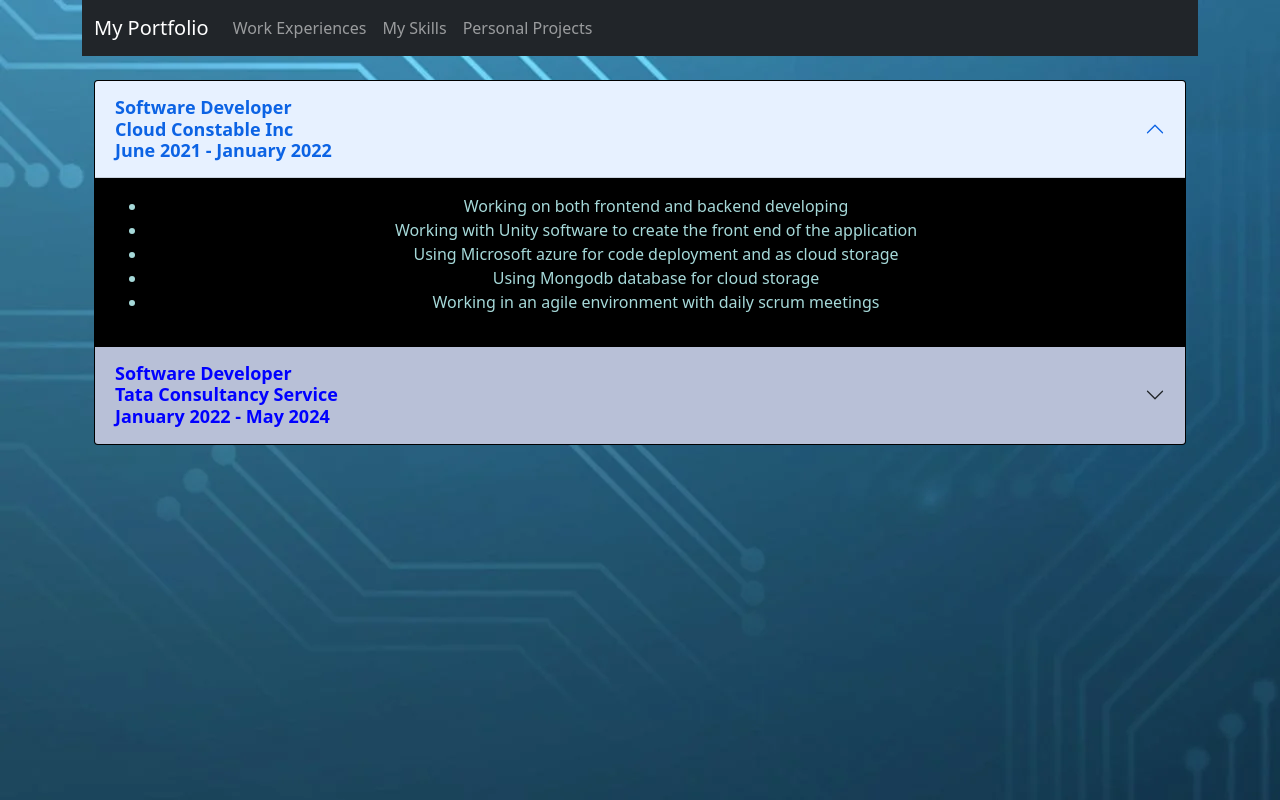
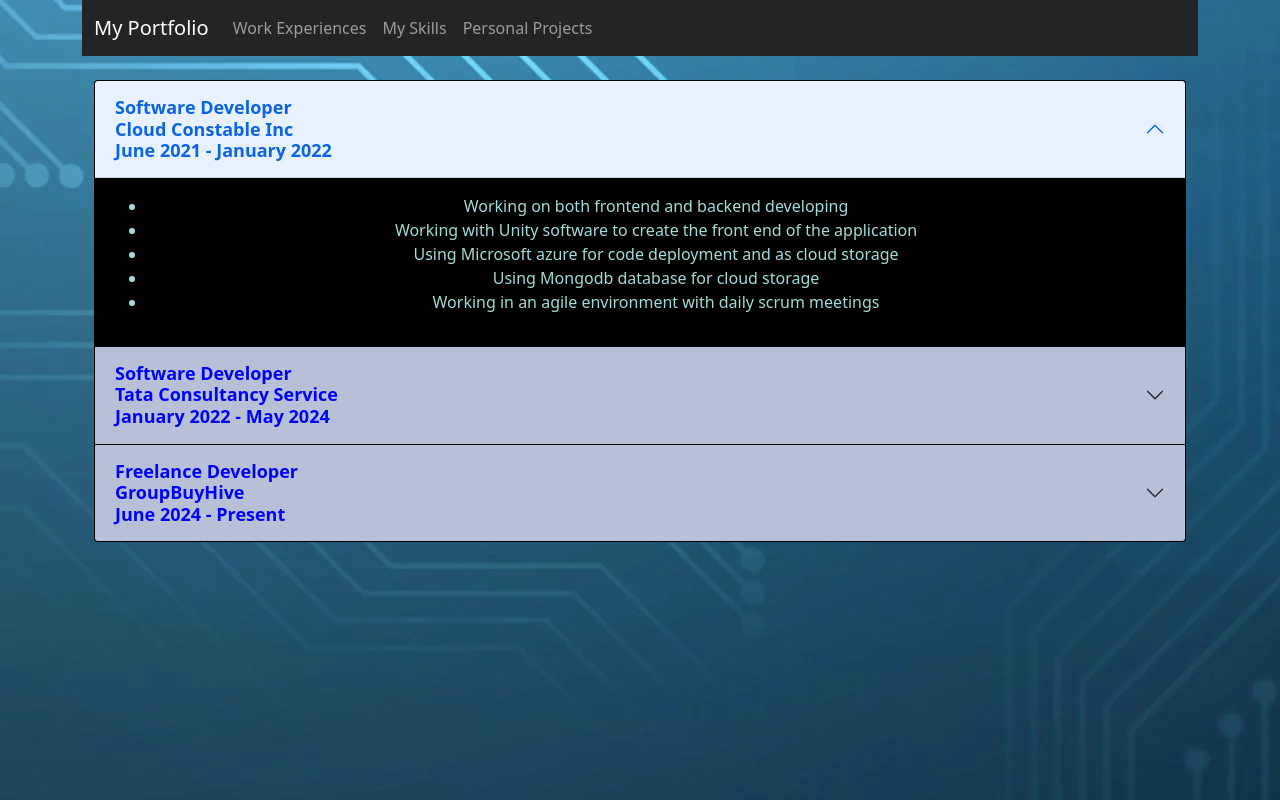
Before and after one commit to damola600/portfolio, a React (Create React App) app: page /workexperience in a window 1280 px wide. Built offline with nearby package versions, Linux system fonts and the light colour scheme.

Commit message:
Added Groupbuyhive

```diff
--- a/src/components/about_me.component.js
+++ b/src/components/about_me.component.js
@@ -29,8 +29,13 @@
                             <h3 style={ { fontWeight: 'bold', color: 'black' }}>ONTARIO TECHNOLOGY UNIVERSITY                     2017-2021</h3>
                             <h5>Bachelor's of Engineering - Software Engineering</h5>
                         </div>
+                        <div className='card-text'>
+                            <h3 style={ { fontWeight: 'bold', color: 'black' }}>University of Waterloo                     2024-present</h3>
+                            <h5>Masters of Engineering - Electrical and Computer Engineering</h5>
+                        </div>
                     </div>
                 </div>
+
                 <br/><br/>
                 <div className='card' style={{width: "18rem"}}>
                     <img src={cloud_eng_cert} className='card-img-top' alt='Cloud Engineer Certificate'/>
--- a/src/components/textfiles/workExperience.json
+++ b/src/components/textfiles/workExperience.json
@@ -33,5 +33,23 @@
             "Created backend APIs using NodeJs and AWS.",
             "Created Lambdas, SQS stack, SSM stack, API stack and Function Stack."
         ]
+    },
+    {
+        "id": "collapseFour",
+        "headingId": "headingFour",
+        "isExpanded": false,
+        "title": {
+            "position": "Freelance Developer",
+            "company": "GroupBuyHive",
+            "dates": "June 2024 - Present"
+        },
+        "tasks": [
+            "Designed and developed a responsive Shopify e-commerce website, adhering to detailed Figma designs provided by the UI/UX team, ensuring a seamless user experience across all devices.",
+            "Created a custom Shopify app using JavaScript and AWS Lambda, improving website functionality and integrating with third-party services.",
+            "Edited and optimized Shopify Liquid templates, enhancing the website’s performance, speed, and accessibility, resulting in a more intuitive shopping experience for users with disabilities.",
+            "Collaborated with the design and marketing teams to implement brand guidelines and improve visual appeal, leading to a 15% increase in user engagement post-launch.",
+            "Troubleshot and resolved technical issues, providing ongoing code maintenance and updates support, ensuring the website remains up-to-date with the latest e-commerce trends."
+
+        ]
     }
 ]
```
